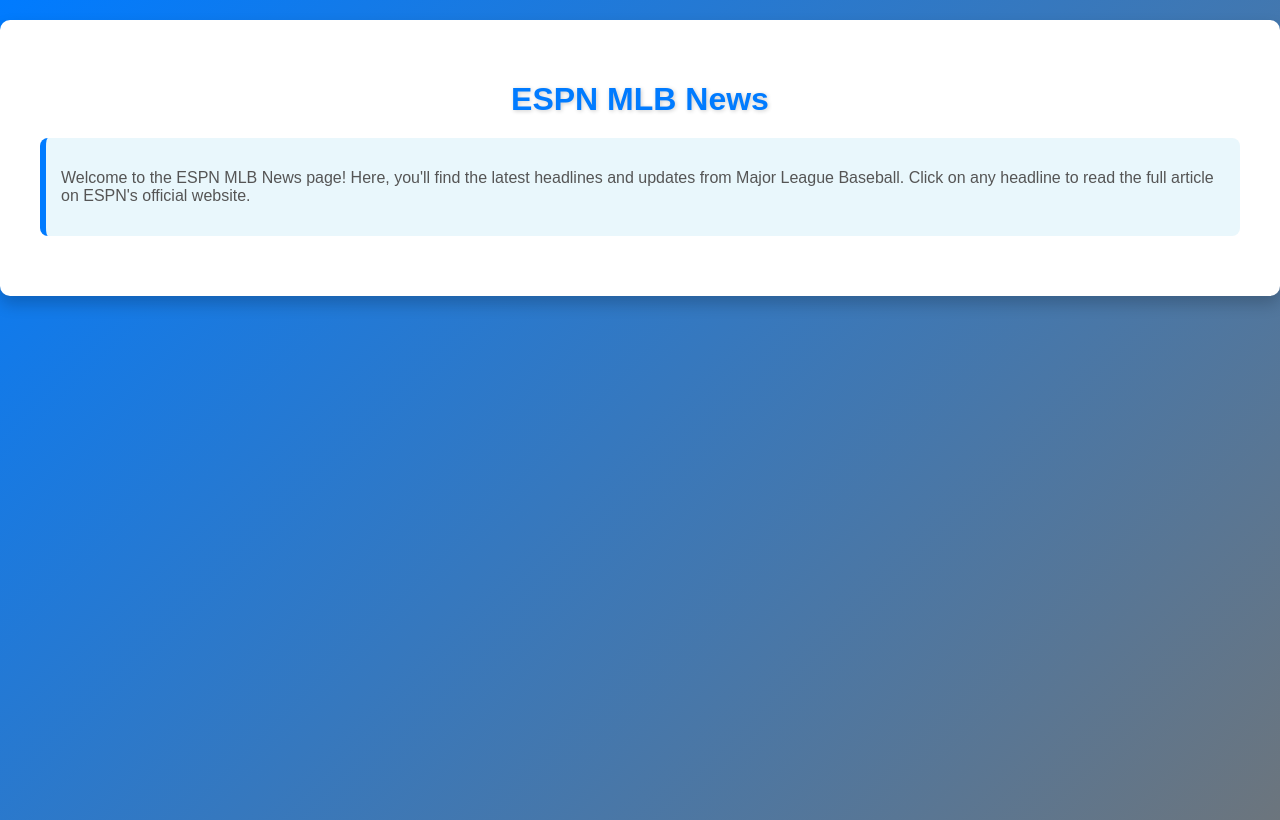
After one commit to willclo1/MariaDeadbeatsSite, a Flask app: page /news in a window 1280 px wide. The commit adds this page. Run offline with Flask 3, Linux system fonts and the light colour scheme; the visitor is signed in with stand-in values (Sample User, id 1); data that the repository does not hold is empty.

Commit message:
Added ESPN article scraping

```diff
--- a/app/routes.py
+++ b/app/routes.py
@@ -5,7 +5,6 @@
 from app import db
 from app import app
 from app.forms import LoginForm, RegistrationForm, BanUserForm, UnbanUserForm
-from flask import flash, abort
 from app.forms import LoginForm, RegistrationForm, BanUserForm
 from flask import flash
 from flask import render_template, request, redirect, url_for
@@ -643,3 +642,9 @@
             left_column=left_column,
             grid=grid
         )
+
+@app.route('/news', methods=['GET'])
+@login_required
+def show_articles():
+    articles = scrape_espn_mlb_news()
+    return render_template('articles.html', articles=articles)
--- /dev/null
+++ b/app/templates/articles.html
@@ -0,0 +1,108 @@
+<!DOCTYPE html>
+<html lang="en">
+<head>
+    <meta charset="UTF-8">
+    <meta name="viewport" content="width=device-width, initial-scale=1.0">
+    <title>MLB News | ESPN Headlines</title>
+    <style>
+        body {
+            font-family: 'Arial', sans-serif;
+            background: linear-gradient(135deg, #007bff, #6c757d);
+            color: #f9f9f9;
+            margin: 0;
+            padding: 0;
+            min-height: 100vh;
+            overflow-y: auto;
+        }
+
+        .container {
+            background: #fff;
+            color: #333;
+            padding: 40px;
+            border-radius: 10px;
+            box-shadow: 0 8px 16px rgba(0, 0, 0, 0.2);
+            width: 100%;
+            max-width: 1200px;
+            margin: 20px auto;
+            text-align: center;
+        }
+
+        h1 {
+            color: #007bff;
+            margin-bottom: 20px;
+            font-size: 32px;
+            text-shadow: 1px 1px 4px rgba(0, 0, 0, 0.2);
+        }
+
+        .instructions {
+            font-size: 16px;
+            margin-bottom: 20px;
+            color: #555;
+            background: #e9f7fc;
+            border-left: 6px solid #007bff;
+            padding: 15px;
+            border-radius: 8px;
+            text-align: left;
+        }
+
+        .card {
+            background: linear-gradient(135deg, #ffffff, #f7f7f7);
+            margin: 1rem auto;
+            padding: 20px;
+            border-radius: 10px;
+            box-shadow: 0 4px 8px rgba(0, 0, 0, 0.1);
+            transition: transform 0.3s, box-shadow 0.3s;
+            max-width: 800px;
+        }
+
+        .card:hover {
+            transform: translateY(-5px);
+            box-shadow: 0 8px 16px rgba(0, 0, 0, 0.2);
+        }
+
+        .card-title {
+            font-size: 20px;
+            font-weight: bold;
+            color: #c41e3a;
+            margin-bottom: 10px;
+        }
+
+        .card-title a {
+            text-decoration: none;
+            color: inherit;
+        }
+
+        .card-title a:hover {
+            text-decoration: underline;
+        }
+
+        .card-content {
+            font-size: 14px;
+            color: #555;
+            text-align: left;
+        }
+
+        .card-content p {
+            margin: 0;
+        }
+    </style>
+</head>
+<body>
+    <main class="container">
+        <h1>ESPN MLB News</h1>
+        <section class="instructions">
+            <p>Welcome to the ESPN MLB News page! Here, you'll find the latest headlines and updates from Major League Baseball. Click on any headline to read the full article on ESPN's official website.</p>
+        </section>
+        {% for article in articles %}
+            <div class="card">
+                <div class="card-title">
+                    <a href="{{ article.link }}" target="_blank">{{ article.title }}</a>
+                </div>
+                <div class="card-content">
+                    <p>Catch up on the latest updates and insights from MLB. Click above to learn more!</p>
+                </div>
+            </div>
+        {% endfor %}
+    </main>
+</body>
+</html>
--- a/app/templates/index.html
+++ b/app/templates/index.html
@@ -25,6 +25,9 @@
                 <li>
                     <strong>Solve Immaculate Grid:</strong> Solve the immaculate grid game for any day!
                 </li>
+                <li>
+                    <strong>Current MLB News:</strong> Look at news articles around the MLB!
+                </li>
             </ul>
         </div>
 
@@ -33,6 +36,7 @@
             <a href="{{ url_for('comparePlayers') }}" class="back-button">Compare Batters</a>
             <a href="{{ url_for('view_parks') }}" class="back-button">View Parks</a>
             <a href="{{ url_for('grid_solver') }}" class="back-button">Solve Grid</a>
+            <a href="{{ url_for('show_articles') }}" class="back-button">Look at News</a>
         </div>
     </div>
 {% endblock %}
--- a/app/utils.py
+++ b/app/utils.py
@@ -1,7 +1,34 @@
+import pymysql
+from cfg import cfg
+
 import requests
 from bs4 import BeautifulSoup
-import pymysql
-from cfg import cfg
+
+
+def scrape_espn_mlb_news():
+    url = "https://www.espn.com/mlb/"
+    headers = {'User-Agent': 'Mozilla/5.0 (Windows NT 10.0; Win64; x64) AppleWebKit/537.36 (KHTML, like Gecko) Chrome/91.0.4472.124 Safari/537.36'}
+    response = requests.get(url, headers=headers)
+
+    if response.status_code != 200:
+        print(f"Failed to retrieve the page. Status code: {response.status_code}")
+        return []
+
+    soup = BeautifulSoup(response.text, 'html.parser')
+
+    articles = []
+    for item in soup.select('.headlineStack__list li'):
+        try:
+            headline = item.get_text(strip=True)
+            link = item.find('a')['href']
+            if not link.startswith('http'):
+                link = f"https://www.espn.com{link}"
+            articles.append({'title': headline, 'link': link})
+        except (TypeError, KeyError):
+            print(f"Error parsing item: {item}")
+
+    return articles
+
 
 
 def normalize_input(value):
```
